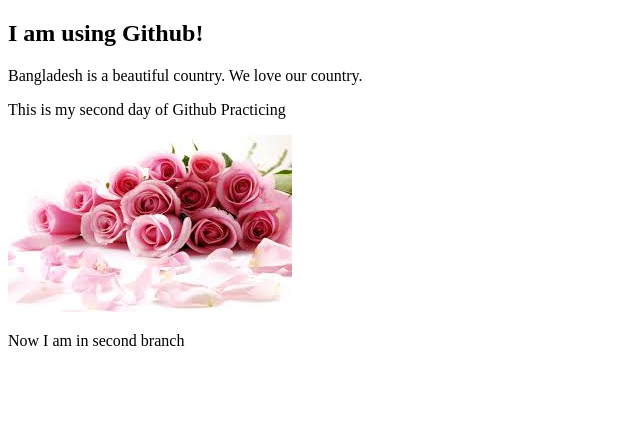
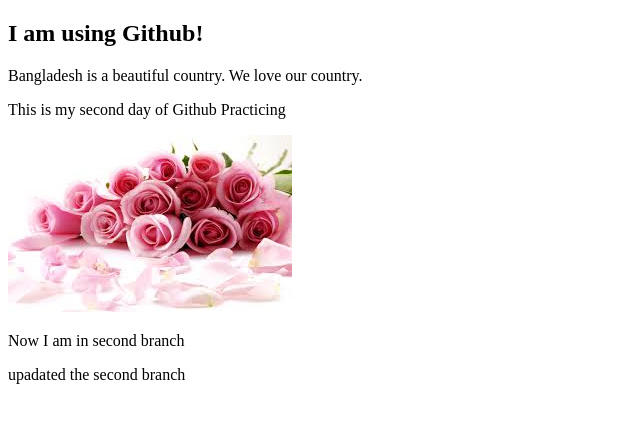
Before and after one commit to mirzaakhi/my-first-web, a plain HTML site: page index.html in a window 1280 px wide. Shown: the whole page, without its empty margins (0-640 px from the left). Drawn offline with Linux system fonts and the light colour scheme.

Commit message:
updated the second branch

```diff
--- a/index.html
+++ b/index.html
@@ -12,5 +12,6 @@
     <p>This is my second day of Github Practicing</p>
     <img src="rose.jpg" alt="">
     <p>Now I am in second branch</p>
+    <p>upadated the second branch</p>
 </body>
 </html>
```
